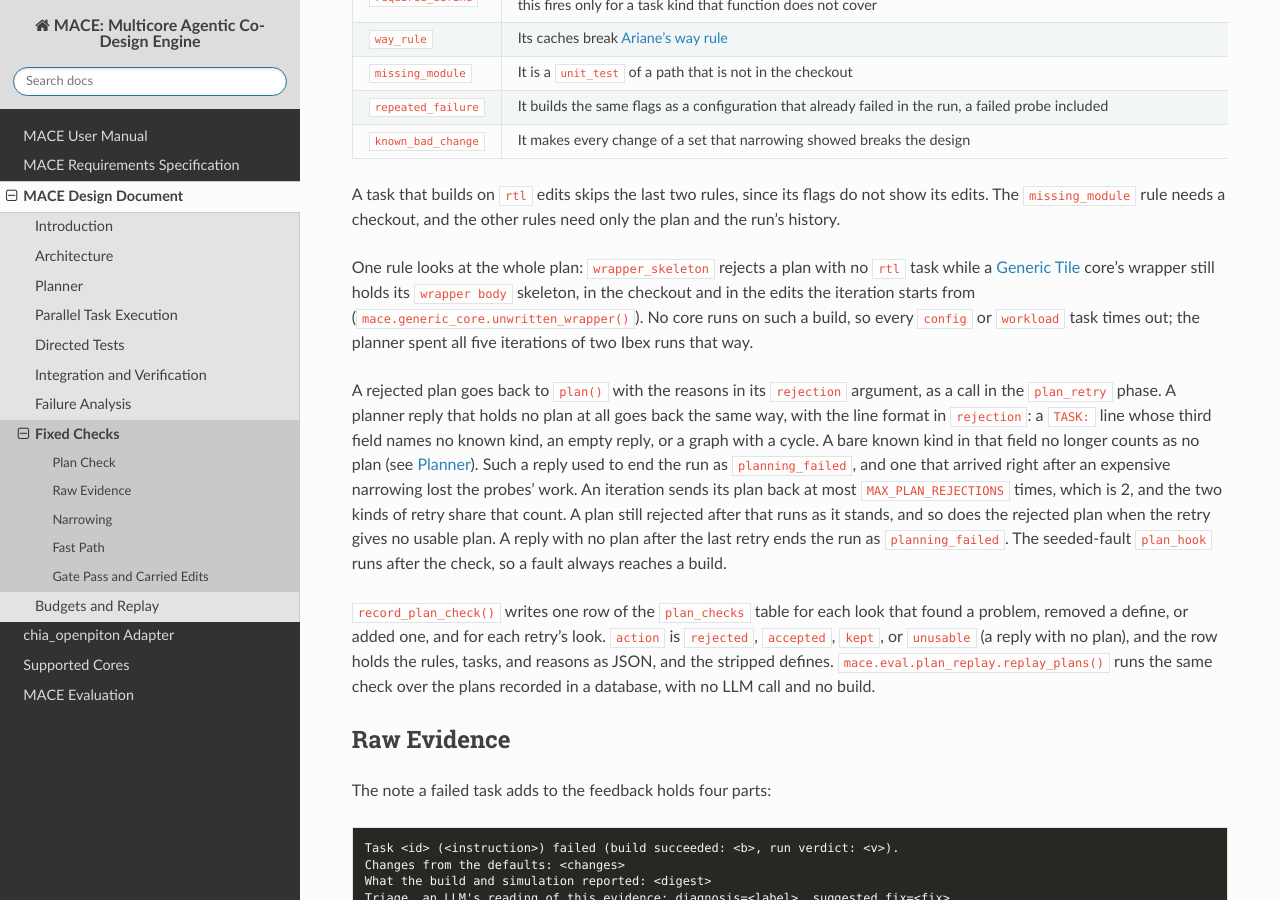
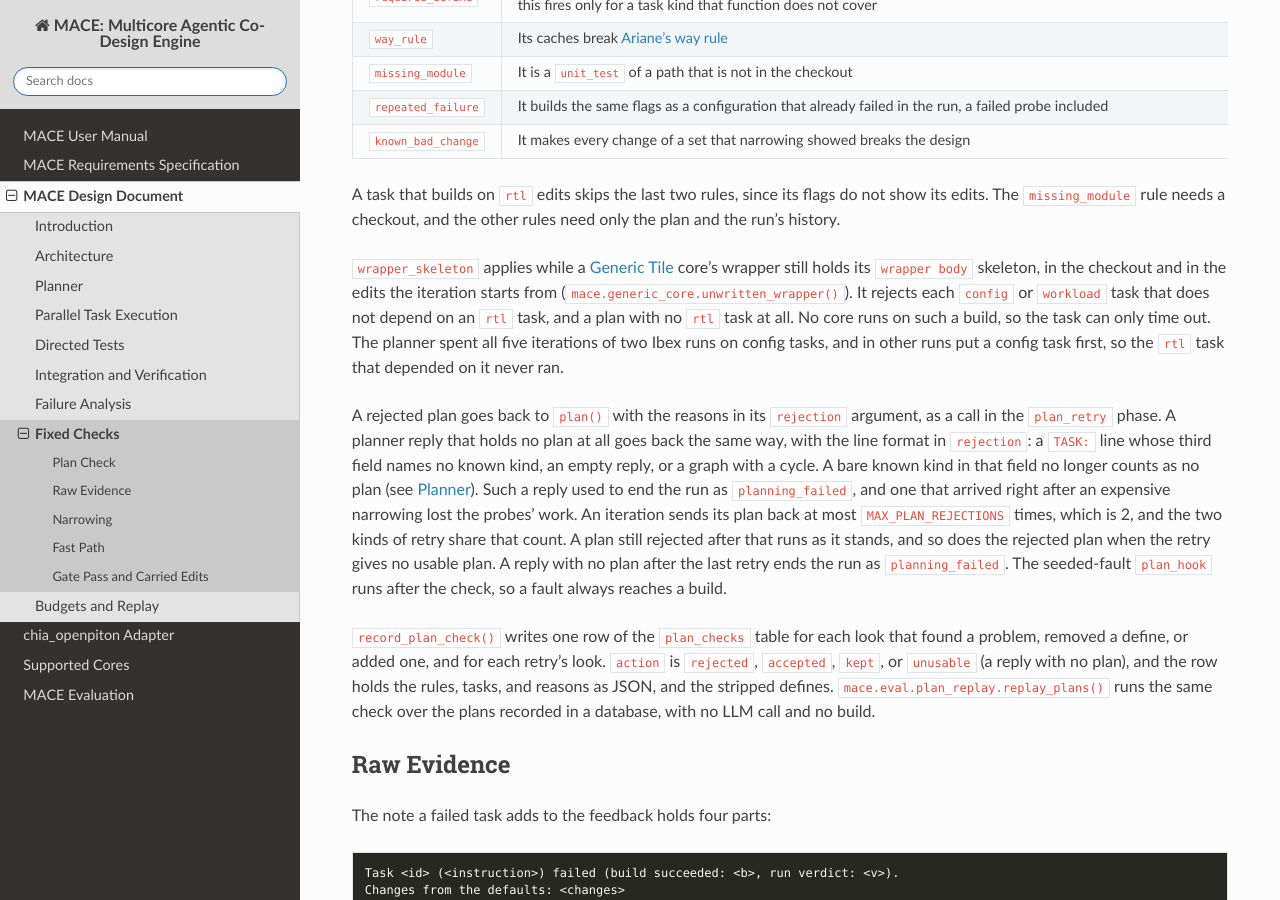
Before and after one commit to ranaumarnadeem/MACE, a Sphinx documentation site: the page built from docs/03_mace_design/fixed_checks.md, in a window 1280 px wide and 900 px high, scrolled down 1030 px. Built offline with Sphinx 7.4.7 and the Read the Docs theme 3.1.0, drawn with Linux system fonts in a browser that asks for light colours.

Commit message:
docs: the wider wrapper_skeleton rule

```diff
--- a/docs/03_mace_design/fixed_checks.md
+++ b/docs/03_mace_design/fixed_checks.md
@@ -43,8 +43,9 @@ It builds nothing and calls no LLM.
 A task that builds on `rtl` edits skips the last two rules, since its flags do not show its edits.
 The `missing_module` rule needs a checkout, and the other rules need only the plan and the run's history.
 
-One rule looks at the whole plan: `wrapper_skeleton` rejects a plan with no `rtl` task while a [Generic Tile](../05_mace_cores/generic.md) core's wrapper still holds its `wrapper body` skeleton, in the checkout and in the edits the iteration starts from (`mace.generic_core.unwritten_wrapper()`).
-No core runs on such a build, so every `config` or `workload` task times out; the planner spent all five iterations of two Ibex runs that way.
+`wrapper_skeleton` applies while a [Generic Tile](../05_mace_cores/generic.md) core's wrapper still holds its `wrapper body` skeleton, in the checkout and in the edits the iteration starts from (`mace.generic_core.unwritten_wrapper()`).
+It rejects each `config` or `workload` task that does not depend on an `rtl` task, and a plan with no `rtl` task at all.
+No core runs on such a build, so the task can only time out. The planner spent all five iterations of two Ibex runs on config tasks, and in other runs put a config task first, so the `rtl` task that depended on it never ran.
 
 A rejected plan goes back to `plan()` with the reasons in its `rejection` argument, as a call in the `plan_retry` phase.
 A planner reply that holds no plan at all goes back the same way, with the line format in `rejection`: a `TASK:` line whose third field names no known kind, an empty reply, or a graph with a cycle.
```
Also changed, not shown: docs/02_mace_requirements/mace_requirements_specification.md (+1 -1 lines), docs/05_mace_cores/generic.md (+1 -1 lines).
